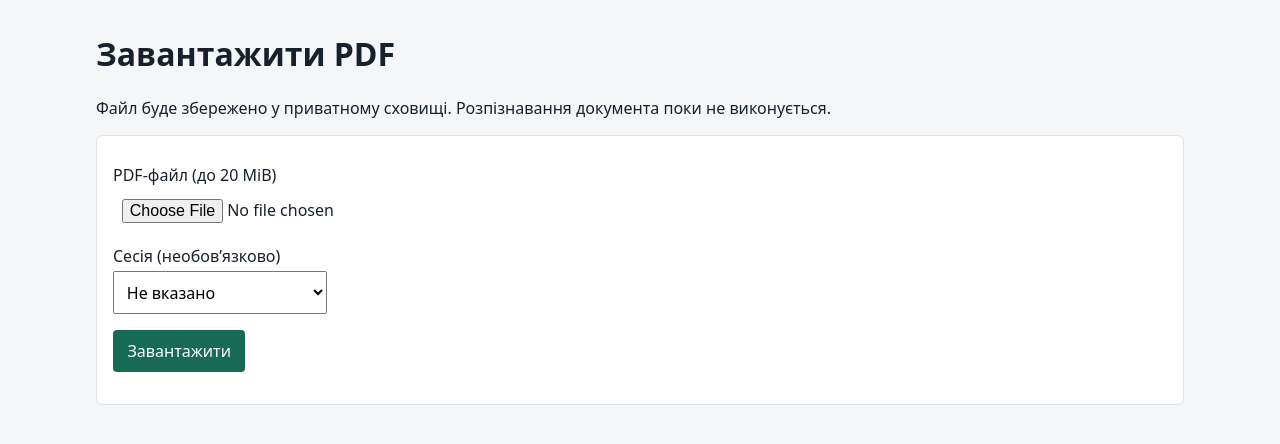
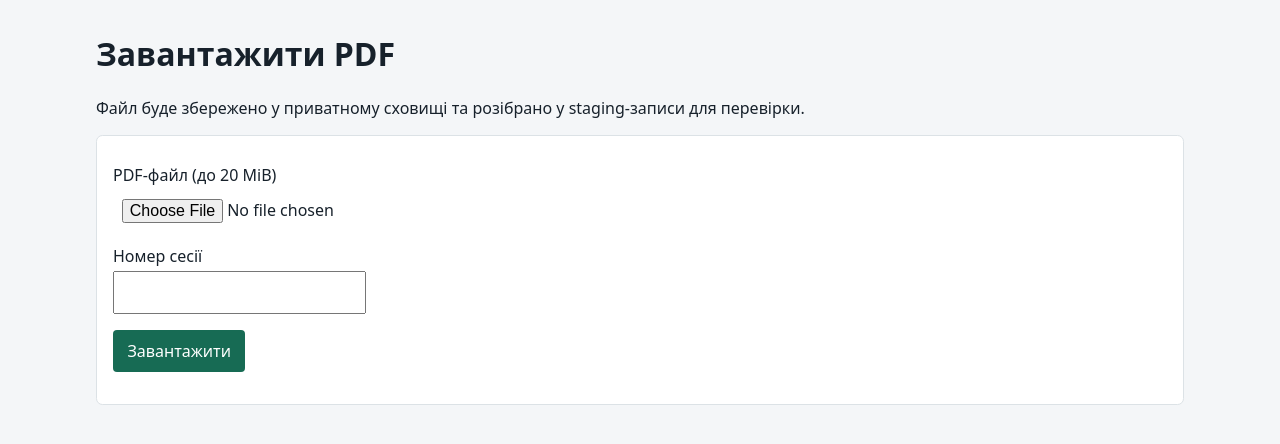
Before and after one commit to andriymiz/rada, a Laravel app: page /imports/create in a window 1280 px wide. Shown: the part 73-517 px from the top of the page. Run offline with Laravel 12, Linux system fonts and the light colour scheme; the visitor is signed in with stand-in values (Sample User, id 1); data comes from the database, SQL or seed files in the repository.

Commit message:
Add configurable session number to imports
Co-authored-by: andriymiz <36619688+andriymiz@users.noreply.github.com>

```diff
--- a/app/Http/Controllers/ImportController.php
+++ b/app/Http/Controllers/ImportController.php
@@ -24,7 +24,6 @@ class ImportController extends Controller
     public function create(): View
     {
         return view('imports.create', [
-            'sessions' => CouncilSession::orderByDesc('held_at')->get(),
             'maxKilobytes' => config('rada.pdf_max_kilobytes'),
         ]);
     }
@@ -34,10 +33,17 @@ class ImportController extends Controller
         SourceDocumentUploadService $uploadService,
         SessionPdfImportService $pdfImportService,
     ): RedirectResponse {
+        $session = CouncilSession::firstOrCreate(
+            ['session_number' => $request->string('session_number')->toString()],
+            [
+                'title' => 'Сесія №'.$request->string('session_number')->toString(),
+                'status' => 'held',
+            ],
+        );
         $import = $uploadService->upload(
             $request->file('document'),
             $request->user(),
-            $request->integer('session_id') ?: null,
+            $session->id,
         );
         $pdfImportService->import($import->load('sourceDocument'));
 
--- a/app/Http/Requests/StoreImportRequest.php
+++ b/app/Http/Requests/StoreImportRequest.php
@@ -21,7 +21,7 @@ class StoreImportRequest extends FormRequest
                 'mimetypes:application/pdf,application/x-pdf',
                 'max:'.config('rada.pdf_max_kilobytes'),
             ],
-            'session_id' => ['nullable', 'integer', 'exists:council_sessions,id'],
+            'session_number' => ['required', 'string', 'max:64'],
         ];
     }
 
--- a/resources/views/imports/create.blade.php
+++ b/resources/views/imports/create.blade.php
@@ -4,20 +4,13 @@
 
 @section('content')
     <h1>Завантажити PDF</h1>
-    <p>Файл буде збережено у приватному сховищі. Розпізнавання документа поки не виконується.</p>
+    <p>Файл буде збережено у приватному сховищі та розібрано у staging-записи для перевірки.</p>
     <form class="card" method="post" action="{{ route('imports.store') }}" enctype="multipart/form-data">
         @csrf
         <label for="document">PDF-файл (до {{ number_format($maxKilobytes / 1024, 0) }} MiB)</label>
         <input id="document" type="file" name="document" accept="application/pdf,.pdf" required>
-        <label for="session_id">Сесія (необов’язково)</label>
-        <select id="session_id" name="session_id">
-            <option value="">Не вказано</option>
-            @foreach ($sessions as $session)
-                <option value="{{ $session->id }}" @selected(old('session_id') == $session->id)>
-                    {{ $session->title }}
-                </option>
-            @endforeach
-        </select>
+        <label for="session_number">Номер сесії</label>
+        <input id="session_number" type="text" name="session_number" value="{{ old('session_number') }}" maxlength="64" required>
         <p><button type="submit">Завантажити</button></p>
     </form>
 @endsection
```
Also changed, not shown: app/Services/SessionPdfImportService.php (+6 -9 lines), tests/Feature/ImportUploadTest.php (+4 -0 lines), tests/Unit/PdfTextExtractorTest.php (+2 -2 lines), README.md.
